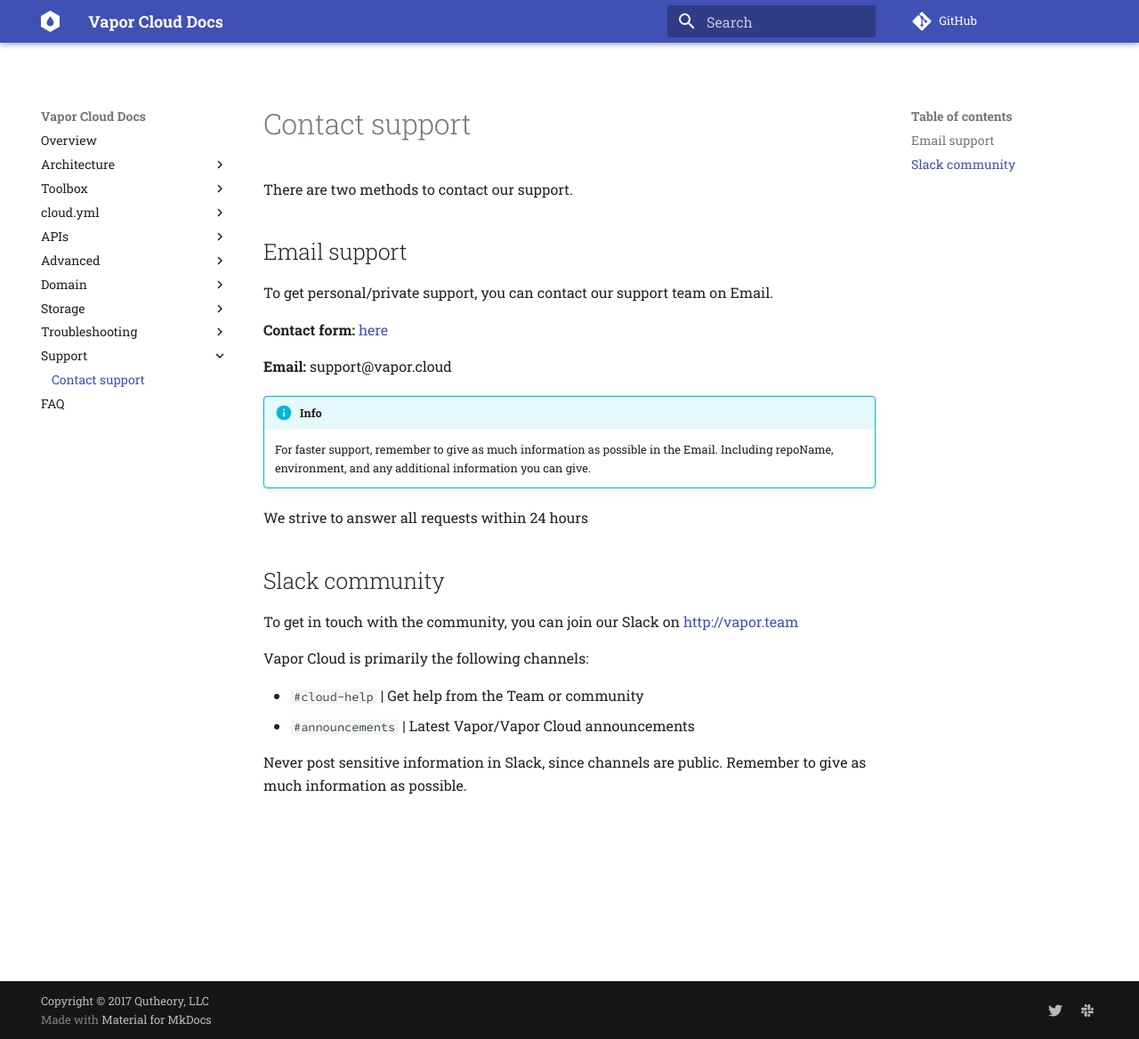
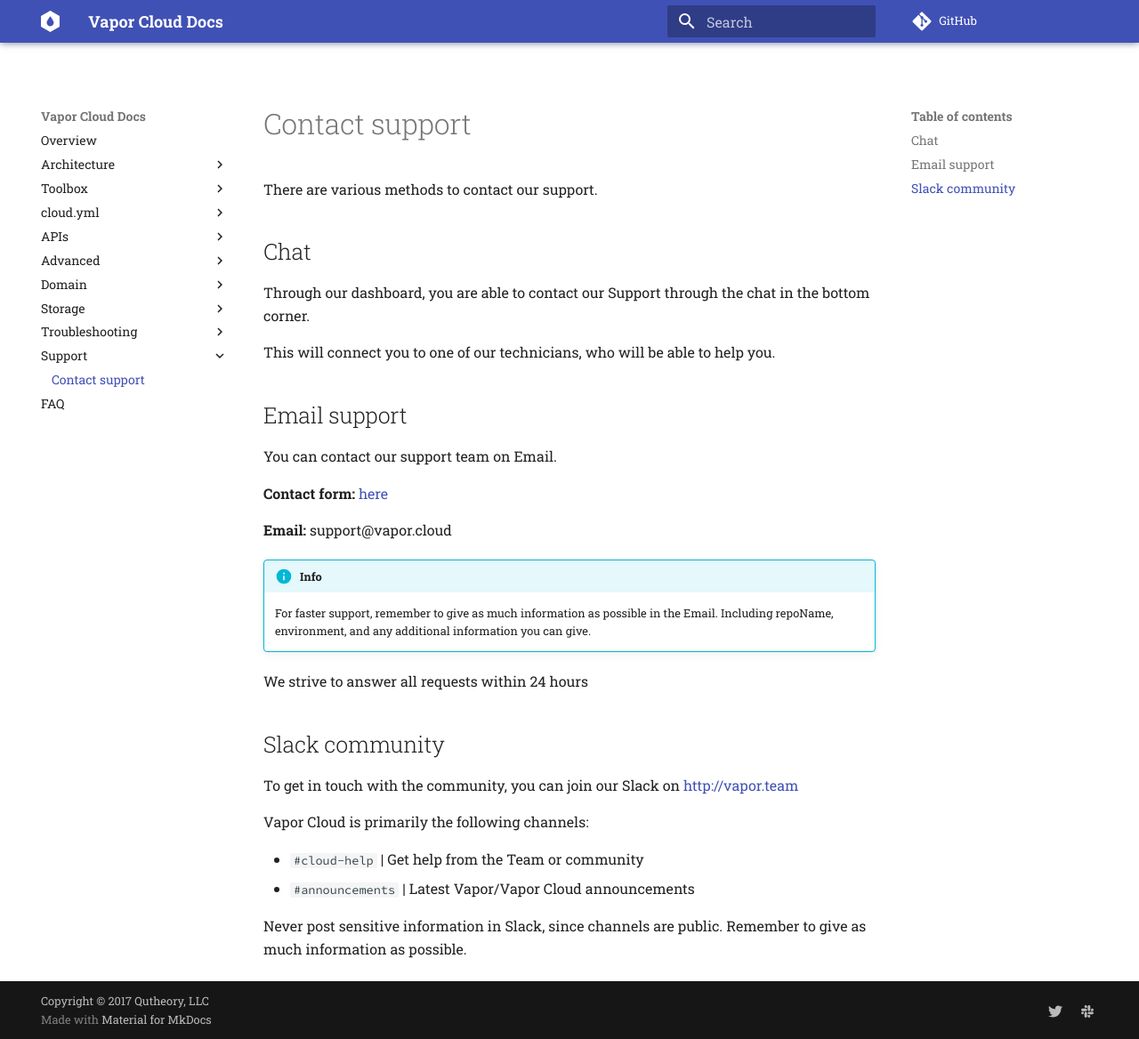
Before and after one commit to qutheory/cloud-documentation, an MkDocs documentation site: the page built from docs/support/contact-support.md, in a window 1280 px wide and 1168 px high. Shown: the whole window at 89% size. Built offline with MkDocs 1.6.1 and Material for MkDocs 9.7.7, drawn with Linux system fonts in a browser that asks for light colours; comment, search, counter and statistics services are not loaded; old or Windows-style settings are respelled for this version of MkDocs.

Commit message:
Adding chat support to documentation

```diff
--- a/docs/support/contact-support.md
+++ b/docs/support/contact-support.md
@@ -1,10 +1,16 @@
 # Contact support
 
-There are two methods to contact our support.
+There are various methods to contact our support.
+
+## Chat
+
+Through our dashboard, you are able to contact our Support through the chat in the bottom corner.
+
+This will connect you to one of our technicians, who will be able to help you.
 
 ## Email support
 
-To get personal/private support, you can contact our support team on Email.
+You can contact our support team on Email.
 
 **Contact form:** [here](https://qutheory.freshdesk.com/support/tickets/new)
 
```
